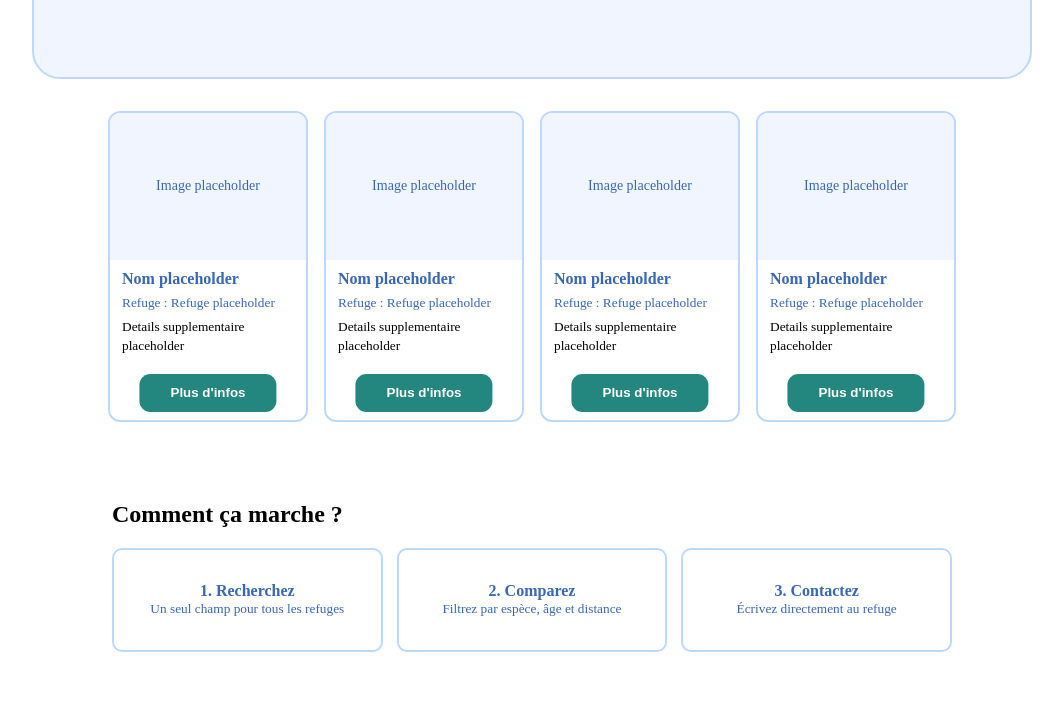
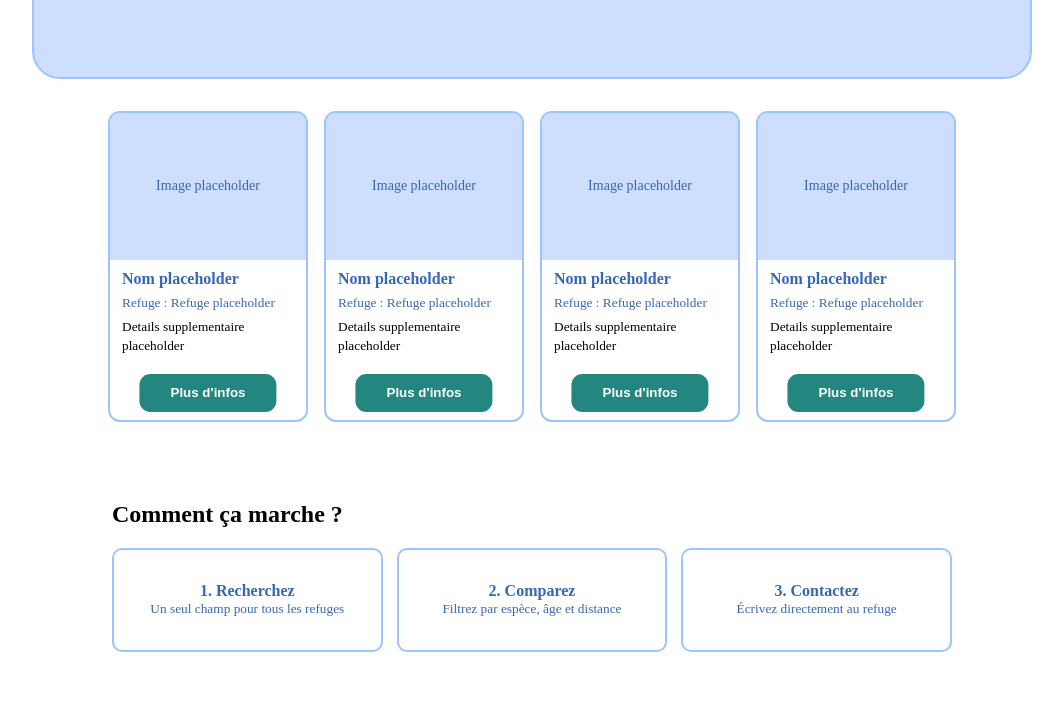
Before and after one commit to AukPenguin/project-refuge, a plain HTML site: page index.html in a window 1280 px wide. Shown: the part 458-1167 px from the top of the page, without its empty margins (108-1171 px from the left). Drawn offline with Linux system fonts and the light colour scheme.

Commit message:
Add comments Re-arrange css Change colour palette

```diff
--- a/style.css
+++ b/style.css
@@ -1,9 +1,9 @@
 :root {
     --page-body: #ffffff;
 
-    --color-primary: #f0f5ff;
-    --color-secondary: ;
-    --color-tertiary: ;
+    --color-primary: #cddeff;
+    --color-secondary: #FFD8C2;
+    --color-tertiary: #FFF0B3;
     --color-accent:  #7040d8;
 
     --button-color: #24877f;
@@ -11,10 +11,10 @@
     --button-focus: #1d716b;
 
     --card-color: #ffffff;
-    --card-border: #bdd8ff;
+    --card-border: #9cc5ff;
     --card-text: #3867b5;
-    --card-accent-color: #f4f1ff;
-    --card-accent-border: #e2d9ff;
+    --card-accent-color: #dfd6ff;
+    --card-accent-border: #c9b9ff;
 }
 
 body {
@@ -40,11 +40,12 @@ header {
     background-color: var(--color-primary);
     border-bottom: 2px solid var(--card-border);
     border-radius: 0 0 28px 28px;
-}
 
-header a {
-    color: black;
-    text-decoration: none;
+
+    a {
+        color: black;
+        text-decoration: none;
+    }
 }
 
 footer {
@@ -58,11 +59,12 @@ footer {
     padding: 20px 32px;
 
     background-color: var(--color-primary);
-}
 
-footer a {
-    color: black;
-    text-decoration: none;
+
+    a {
+        color: black;
+        text-decoration: none;
+    }
 }
 
 .Logo-wrapper {
@@ -84,6 +86,92 @@ footer a {
 
     gap: 12px 20px;
 }
+
+
+    /* Wrapper neutre responsif jusqu'a 1000px */
+.section-wrapper {
+    box-sizing: border-box;
+    max-width: 1000px;
+
+    margin: 0 auto;
+    padding: 28px clamp(16px, 8vw, 80px);
+}
+
+.card-grid {
+    display: grid;
+    grid-template-columns: 1fr;
+
+    gap: 14px;
+
+    margin: 0;
+    padding: 0;
+
+    list-style: none;
+}
+
+.card {
+    box-sizing: border-box;
+    display: flex;
+
+    width: 100%;
+    max-width: 320px;
+    min-height: 104px;
+
+    flex-direction: column;
+    align-items: center;
+    justify-content: center;
+    justify-self: center;
+
+    padding: 12px 8px;
+
+    border: 2px solid var(--card-border);
+    border-radius: 10px;
+    background-color: var(--card-color);
+    color: var(--card-text);
+
+    text-align: center;
+}
+
+.card h3 {
+    margin: 0;
+    font-size: 12pt;
+}
+
+.card p {
+    margin: 0;
+
+    font-size: 10pt;
+    line-height: 1.4;
+}
+
+
+.hero {
+    margin: 32px auto;
+    padding: clamp(40px, 8vw, 80px) clamp(20px, 6vw, 64px);
+
+    border: 2px solid var(--card-border);
+    border-radius: 28px;
+    background-color: var(--color-primary);
+    text-align: center;
+}
+
+.hero h1 {
+    max-width: 20ch;
+    margin: 0 auto 20px;
+
+    color: var(--card-text);
+    font-size: clamp(16pt, 5vw, 42pt);
+    line-height: 1.15;
+}
+
+.hero p {
+    max-width: 60ch;
+    margin: 0 auto;
+
+    font-size: clamp(12pt, 2vw, 14.4pt);
+    line-height: 1.6;
+}
+
 
 .featured-animals {
     display: grid;
@@ -123,7 +211,7 @@ footer a {
 
     background-color: var(--color-primary);
     color: var(--card-text);
-    font-size: 0.875rem;
+    font-size: 10.5pt;
 }
 
 .animal-card-image {
@@ -181,42 +269,7 @@ footer a {
 }
 
 .feature-section {
-    margin: 32px -20px;
-}
-
-.section-wrapper {
-    box-sizing: border-box;
-    max-width: 1000px;
-
-    margin: 0 auto;
-    padding: 28px clamp(16px, 8%, 80px);
-}
-
-.hero {
-    margin: 32px auto;
-    padding: clamp(40px, 8vw, 80px) clamp(20px, 6vw, 64px);
-
-    border: 2px solid var(--card-border);
-    border-radius: 28px;
-    background-color: var(--color-primary);
-    text-align: center;
-}
-
-.hero h1 {
-    max-width: 20ch;
-    margin: 0 auto 20px;
-
-    color: var(--card-text);
-    font-size: clamp(2rem, 5vw, 3.5rem);
-    line-height: 1.15;
-}
-
-.hero p {
-    max-width: 60ch;
-    margin: 0 auto;
-
-    font-size: clamp(1rem, 2vw, 1.2rem);
-    line-height: 1.6;
+    margin: 32px;
 }
 
 .content-band-wrapper h2 {
@@ -224,54 +277,6 @@ footer a {
 
     font-size: 18pt;
     text-align: center;
-}
-
-.card-grid {
-    display: grid;
-    grid-template-columns: 1fr;
-
-    gap: 14px;
-
-    margin: 0;
-    padding: 0;
-
-    list-style: none;
-}
-
-.card {
-    box-sizing: border-box;
-    display: flex;
-
-    width: 100%;
-    max-width: 320px;
-    min-height: 104px;
-
-    flex-direction: column;
-    align-items: center;
-    justify-content: center;
-    justify-self: center;
-
-    padding: 12px 8px;
-
-    border: 2px solid var(--card-border);
-    border-radius: 10px;
-    background-color: var(--card-color);
-    color: var(--card-text);
-
-    text-align: center;
-}
-
-.card h3 {
-    margin: 0;
-
-    font-size: 12pt;
-}
-
-.card p {
-    margin: 0;
-
-    font-size: 10pt;
-    line-height: 1.4;
 }
 
 .card-grid > .card.card-compact {
@@ -296,7 +301,7 @@ footer a {
     }
 
     .card-grid {
-        grid-template-columns: repeat(3, minmax(0, 1fr));
+        grid-template-columns: repeat(auto-fit, minmax(0, 1fr));
     }
 
     .card-grid > .card {
```
Also changed, not shown: index.html (+5 -0 lines).
